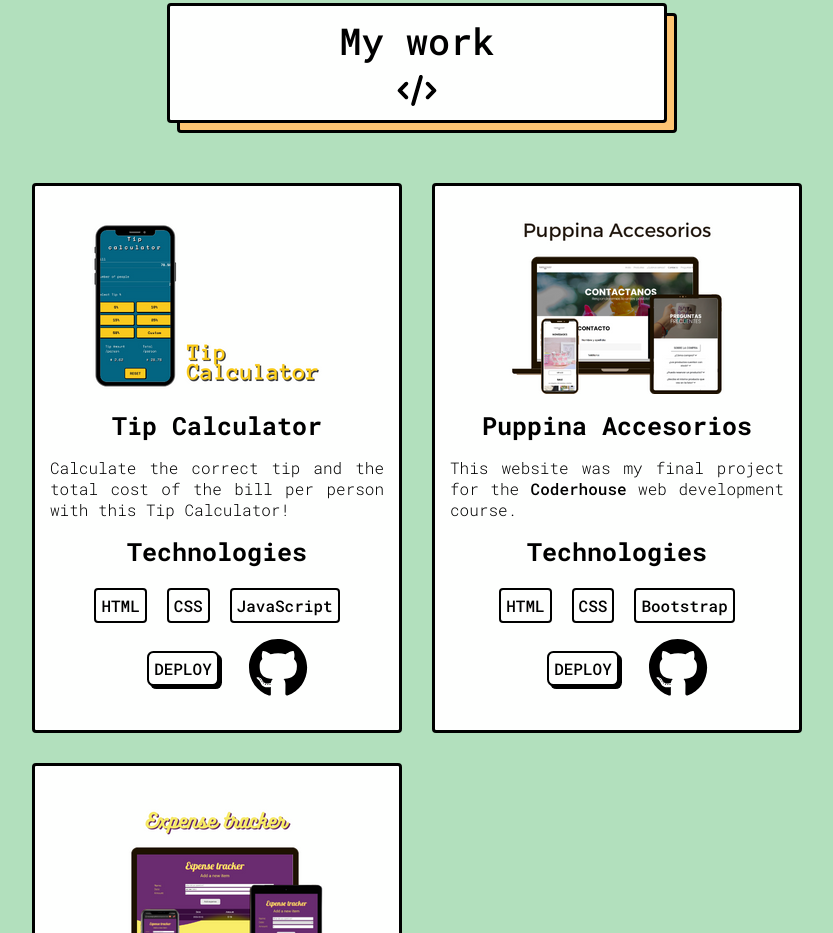
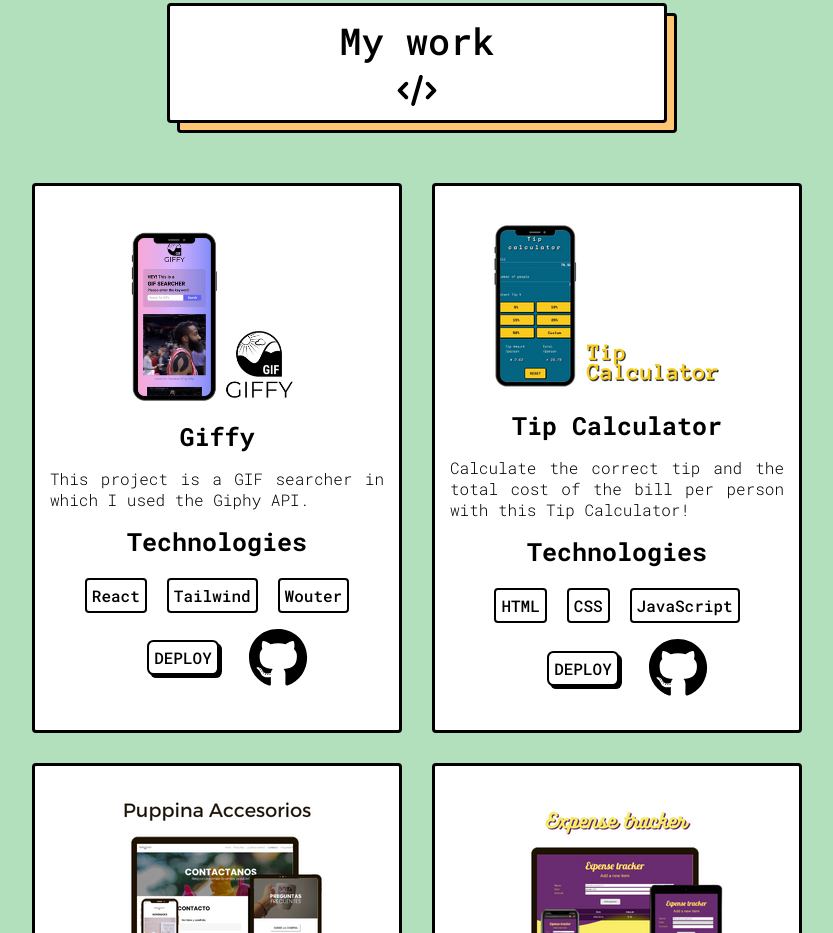
Before and after one commit to LocusNiger/Portfolio, a website: page index.html in a window 1280 px wide. Shown: the part 544-1477 px from the top of the page, without its empty margins (223-1056 px from the left). Drawn offline with nearby package versions, Linux system fonts and the light colour scheme.

Commit message:
New project

```diff
--- a/index.html
+++ b/index.html
@@ -57,6 +57,27 @@
       </div>
       <!-- Grid de tarjetas (proyectos) -->
       <div class="cards-container">
+        <!-------------------------------------------------------------->
+        <div class="card">
+          <img src="./img/project-4.png" alt="img proyecto" />
+          <h4 class="project-title">Giffy</h4>
+          <p class="project-description">This project is a GIF searcher in which I used the Giphy API.</p>
+          <div class="project-technologies">
+            <h4 class="project-technologies--title">Technologies</h4>
+            <div class="project-technologies--buttons">
+              <p class="project-technologies--button">React</p>
+              <p class="project-technologies--button">Tailwind</p>
+              <p class="project-technologies--button">Wouter</p>
+            </div>
+          </div>
+          <div class="project-buttons">
+            <button class="deploy-button">
+              <a href="https://giffy-locusniger.vercel.app/" target="blank">DEPLOY</a>
+            </button>
+            <a href="https://github.com/LocusNiger/giffy" target="blank"><i class="fa-brands fa-github"></i> </a>
+          </div>
+        </div>
+        <!-------------------------------------------------------------->
         <div class="card">
           <img src="./img/project-2.png" alt="img proyecto" />
           <h4 class="project-title">Tip Calculator</h4>
@@ -78,6 +99,7 @@
             <a href="https://github.com/LocusNiger/tip-calc" target="blank"><i class="fa-brands fa-github"></i> </a>
           </div>
         </div>
+        <!-------------------------------------------------------------->
         <div class="card">
           <img src="./img/project-3.png" alt="img proyecto" />
           <h4 class="project-title">Puppina Accesorios</h4>
@@ -103,6 +125,7 @@
             </a>
           </div>
         </div>
+        <!-------------------------------------------------------------->
         <div class="card">
           <img src="./img/project-1.png" alt="img proyecto" />
           <h4 class="project-title">Expense Tracker</h4>
@@ -124,6 +147,7 @@
             </a>
           </div>
         </div>
+        <!-------------------------------------------------------------->
       </div>
     </section>
 
```
Also changed, not shown: img/project-4.png (added).
